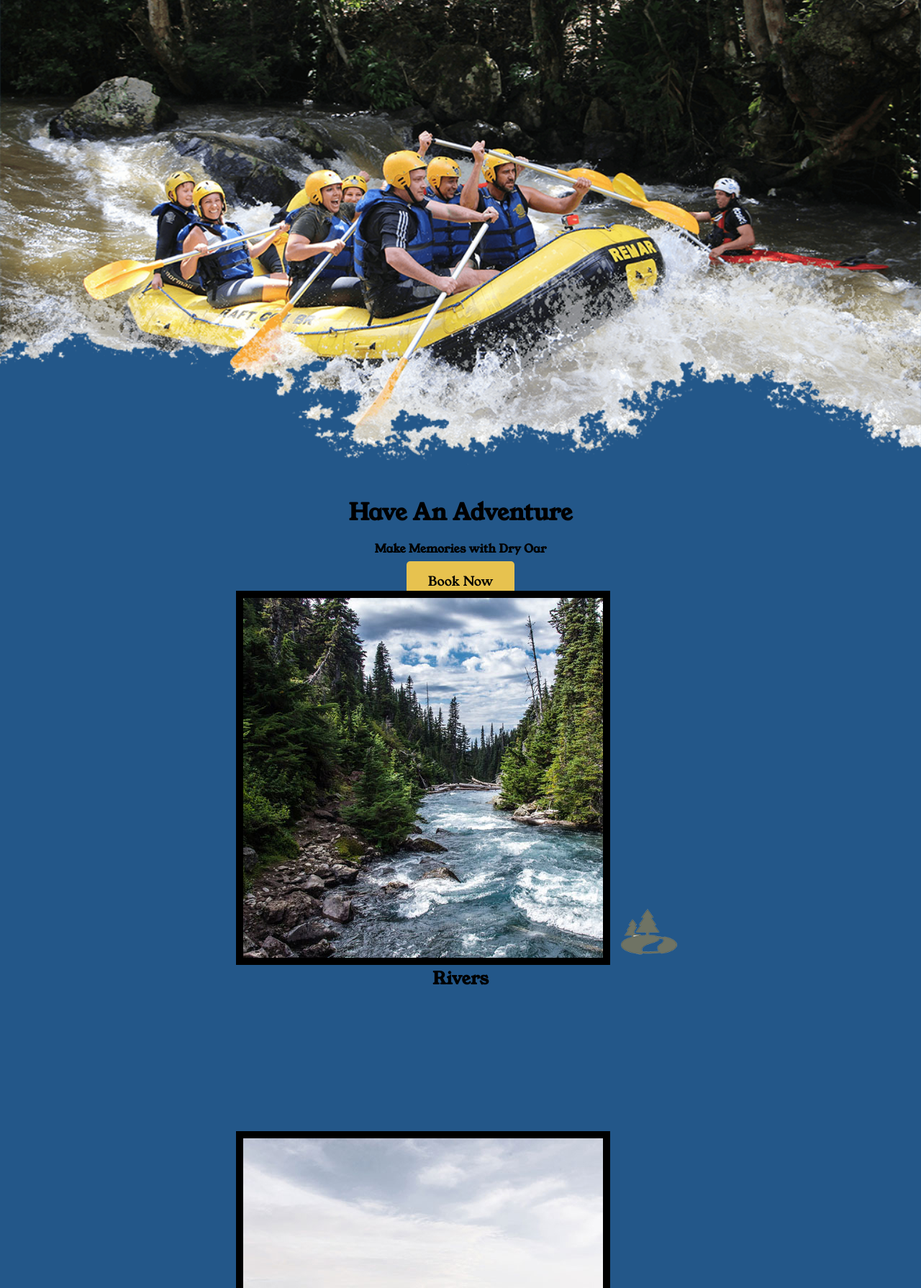
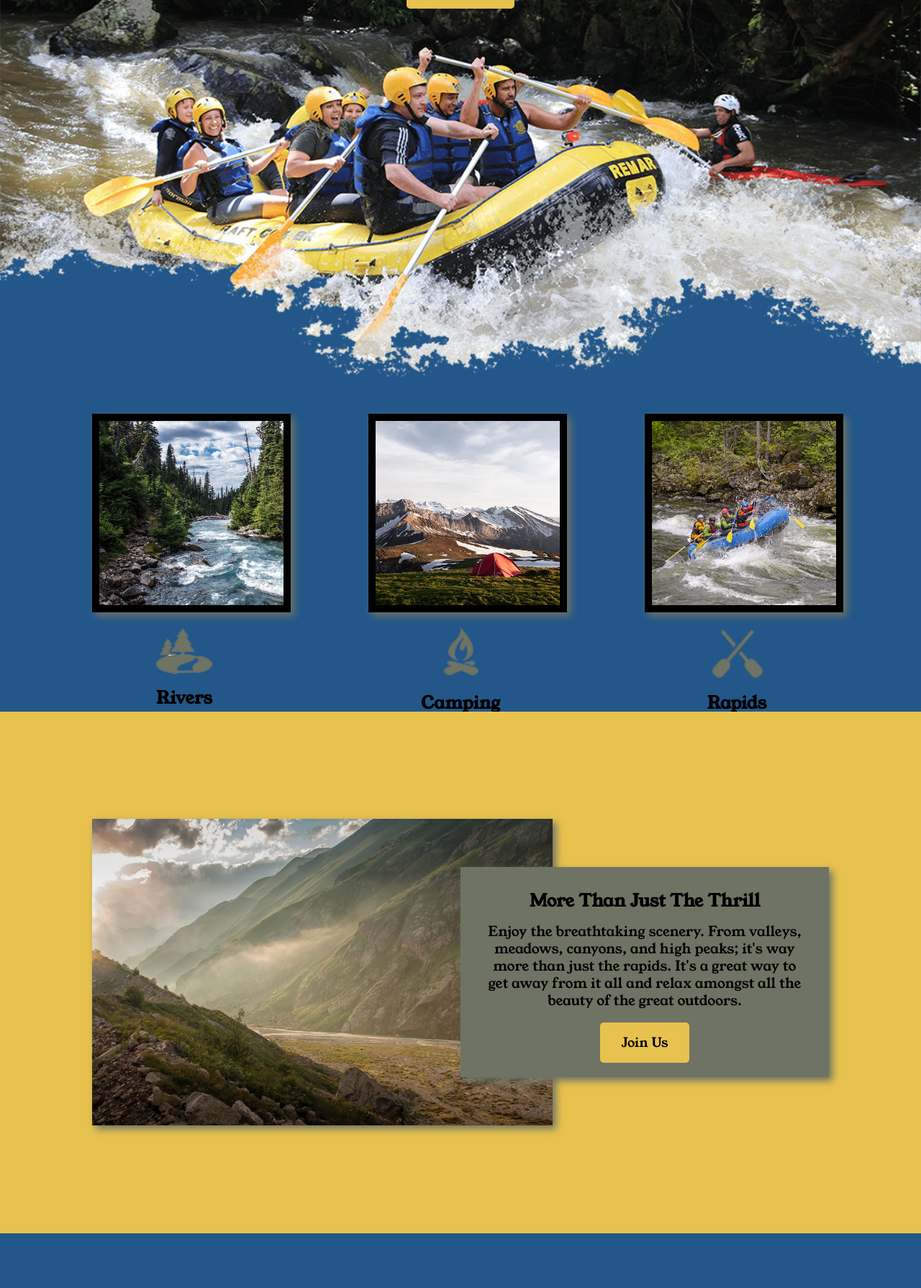
Before and after one commit to brightowsus/Wdd130, a plain HTML site: page wwr/index.html in a window 1280 px wide. Shown: the part 277-2067 px from the top of the page at 72% size. Drawn offline with Linux system fonts and the light colour scheme.

Commit message:
final hompage

```diff
--- a/wwr/index.html
+++ b/wwr/index.html
@@ -21,16 +21,16 @@
         </header>
         <div id="hero">
             <div id="hero-box">
-                <img id="hero-img" src="images/hero.png" alt="People enjoying rafting">
+                <img id="hero-img" src="images/hero.png" alt="People enjoying white water rafting">
             </div>
             <section id="hero-msg">
                 <h1 class="home-title">Have An Adventure</h1>
                 <h4>Make Memories with Dry Oar</h4>
                 <div class="button-box">
-                    <a class="book" href="contactus.html">Book Now</a>
+                    <a class="book" href="rates.html">Book Now</a>
                 </div>
             </section>
-        </div>
+          </div>
         <main class="home-grid">
             <section class="rivers-card">
                 <img class="card-img" src="images/rivers.jpg" alt="river in forest">
@@ -40,19 +40,19 @@
             <section class="camping-card">
                 <img class="card-img" src="images/camping.jpg" alt="tent in mountains">
                 <img class="icon" src="images/fire_icon.png" alt="fire icon">
-                <h2>camping</h2>
+                <h2>Camping</h2>
             </section>
-            <section class="rapids">
+            <section class="rapids-card">
                 <img class="card-img" src="images/rapids.jpg" alt="rafting boat">
                 <img class="icon" src="images/oars.png" alt="oars icon">
-                <h2>rapids</h2>
+                <h2>Rapids</h2>
             </section>
             <div id="background"></div>
-            <img class="mountains" src="images/mountains.jpg" alt="misty mountains">
+            <img class="mountains" src="images/mountains.jpg" alt="Misty mountains">
             <section class="msg">
-                <h2>More than just the thrill</h2>
-                <p>Enjoy with Us</p>
-                <a class="join" href="rivers.html">Join US</a>
+                <h2>More Than Just The Thrill</h2>
+                <p>Enjoy the breathtaking scenery. From valleys, meadows, canyons, and high peaks; it's way more than just the rapids. It's a great way to get away from it all and relax amongst all the beauty of the great outdoors. </p>
+                <a class='join' href="rivers.html">Join Us</a>
             </section>
         </main>
         <footer>
--- a/wwr/styles/style.css
+++ b/wwr/styles/style.css
@@ -5,10 +5,29 @@
     max-width: 1600px;
     margin: 0 auto;
 }
+nav{
+    display: flex;
+    justify-content: space-around;
+}
 nav a{
     text-align: center;
     color: black;
     text-decoration: none;
+}
+#hero{
+    display: grid;
+    grid-template-columns: 1fr 3fr 1fr;
+    margin-top:-100px;
+}
+#hero-box{
+    grid-column: 1/4;
+    grid-row:1/3;
+    z-index: -1;
+}
+#hero-msg{
+    grid-column: 2/3;
+    grid-row: 1/2;
+    margin-top:150px;
 }
 #hero-msg h1, #hero-msg h4{
     text-align: center;
@@ -16,6 +35,12 @@ nav a{
 .button-box{
     text-align: center;
 }
+
+.home-grid{
+    display: grid;
+    grid-template-columns: repeat(10, 1fr );
+}
+
 main section{
     text-align: center;
 }
@@ -33,6 +58,8 @@ h2{
 }
 header{
     background-color:#E7C24F ;
+    display: grid;
+    grid-template-columns: 150px auto;
 }
 nav a:hover{
     background-color: white;
@@ -56,26 +83,35 @@ nav a:hover{
 }
 #background{
     background-color: #E7C24F;
+    grid-column: 1/11;
+    grid-row:4/9;
 }
 .msg{
     background-color:#E7C24F ;
     line-height: 1.5em;
     padding: 35px;
+    background-color: #6f7364;
+    grid-column: 6/10;
+    grid-row: 6/7;
+    box-shadow: 5px 5px 10px #6f7364;
 }
 footer{
     background-color: #235789;
     color: black;
     padding: 25px 50px;
     margin-top: 200px;
+    display: flex;
+    justify-content: space-around;
+    align-items: center;
 }
 .home-title{
-    color: black;
+    color: white;
     font-family: 'Young Serif', serif;
     font-size: 2em;
     margin-top: 10px;
 }
-h4{
-    color: black;
+#hero-msg h4{
+    color: white;
 }
 .msg h2{
     color: black;
@@ -83,9 +119,42 @@ h4{
 }
 .msg p{
     color: black;
-    font-size: 8em;
+    font-size: 1.2em;
     padding-bottom: 15px;
 }
+.card-img{
+    border: 10px solid #d9c2a3;
+    transition: transform .5s;
+    box-shadow: 5px 5px 10px #6f7364;
+}
+.card-img, .mountains{
+    width:100%;
+}
+.mountains{
+    box-shadow: 5px 5px 10px #6f7364;
+}
+.card-img:hover {
+    opacity: .6;
+    transform: scale(1.1);
+}
+.rivers-card{
+    grid-column: 2/4;
+    grid-row: 2/3;
+}
+.camping-card{
+    grid-column:5/7;
+    grid-row:2/3;
+}
+.rapids-card{
+    grid-column: 8/10;
+    grid-row:2/3;
+}
+
+.mountains{
+    grid-column: 2/7;
+    grid-row: 5/8;
+}
+
 footer a{
     color: black;
     text-decoration: none;
@@ -104,6 +173,8 @@ footer a:hover{
 }
 #logo_link{
     padding-top: 5px;
+    justify-self: center;
+    align-self: center;
 }
 footer p{
     font-size: 1.2em;
@@ -120,12 +191,51 @@ nav a{
 footer .social img {
     padding-top: 15px;
 }
-.river-card, .camping-card, .rapids-card {
-    margin:200px 0 ;
-}
+
 .card-img{
     border:  10px solid black;
 }
 .main section img{
     box-sizing: border-box;
 }
+@media screen and (max-width: 900px) {
+    #hero, .home-grid {
+        display: block;
+        height: auto;
+    }
+    nav, footer {
+        flex-direction: column;
+    }
+    nav a {
+        display: block;
+        padding: 15px;
+    }
+    #hero {
+        margin-top: 0;
+    }
+    #hero-msg {
+        margin-top: 0;
+    }
+    #hero-msg h4 {
+        display: none;
+    }
+    .home-title {
+        font-size: 25px;
+        color: #6f7364;
+    }
+    .rivers-card, .camping-card, .rapids-card {
+        margin: 50px auto;
+        width: 60%;
+    }
+    #background {
+        display: none;
+    }
+    .mountains, .msg {
+        width: 80%;
+        display: block;
+        margin: 0 auto;
+    }
+    footer {
+        margin-top: 25px;
+    }
+}
```
